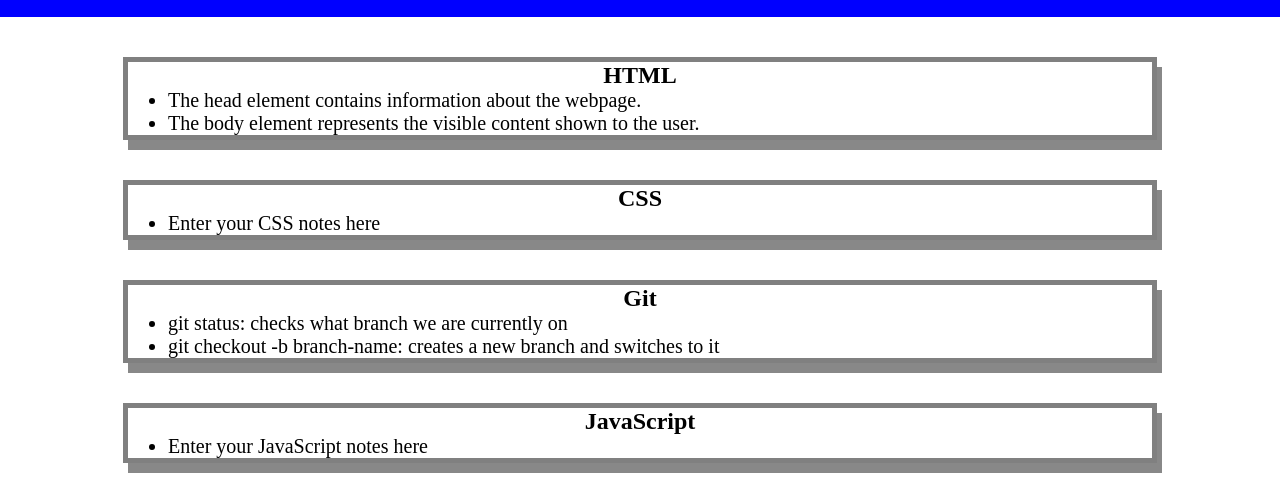
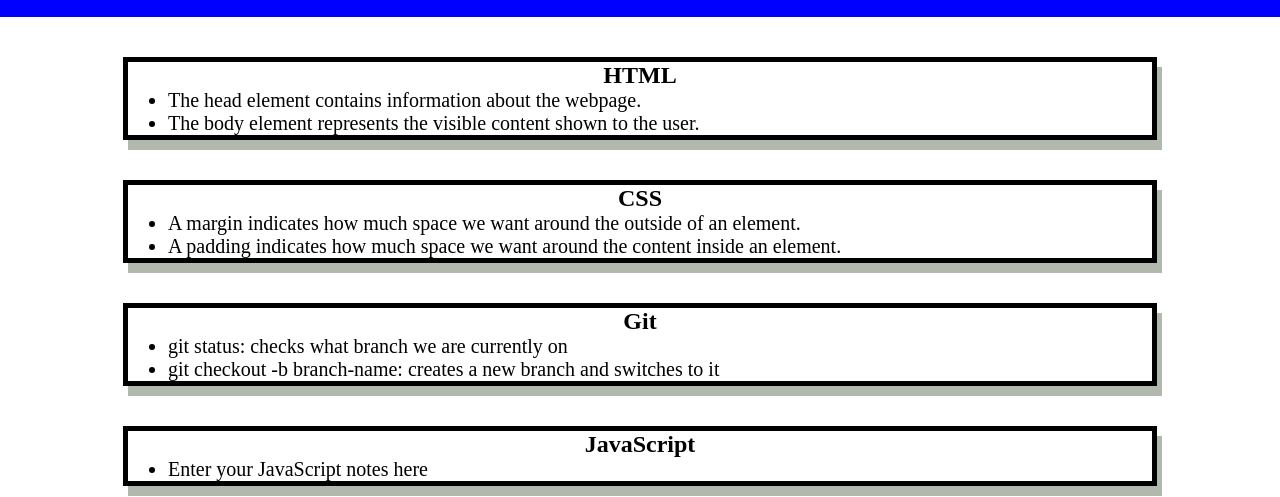
Before and after one commit to OMC21/prework-study-guide, a plain HTML site: page index.html in a window 1280 px wide. Shown: the part 103-600 px from the top of the page. Drawn offline with Linux system fonts and the light colour scheme.

Commit message:
added CSS to project

```diff
--- a/assets/style.css
+++ b/assets/style.css
@@ -37,6 +37,6 @@
   .card {
     width: 80%;
     margin: 40px auto;
-    border: 5px solid gray;
-    box-shadow: 5px 10px #888888;
+    border: 5px solid rgb(0, 0, 0);
+    box-shadow: 5px 10px #b1b9af;
   }
--- a/index.html
+++ b/index.html
@@ -28,7 +28,8 @@
 
         <h2>CSS</h2>
      <ul>
-       <li>Enter your CSS notes here</li>
+      <li>A margin indicates how much space we want around the outside of an element.</li>
+      <li>A padding indicates how much space we want around the content inside an element.</li>
      </ul>
 
       </section>
```
